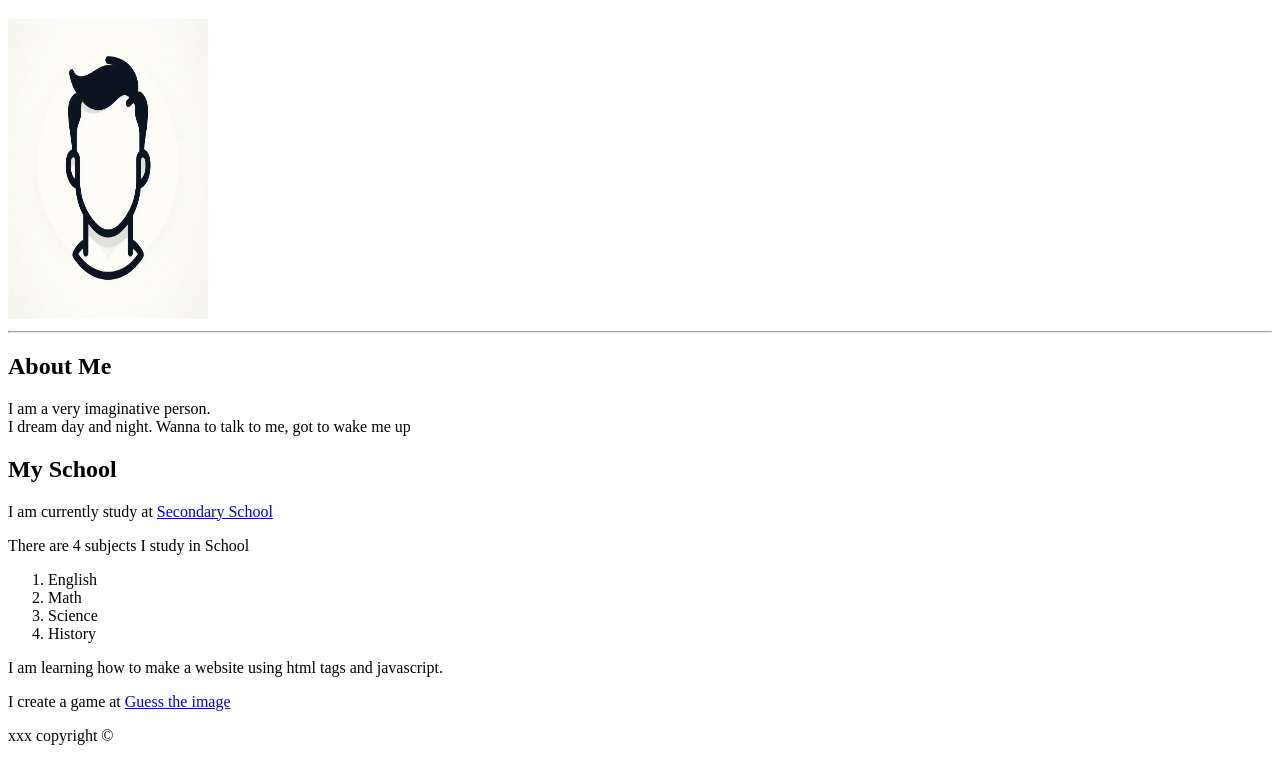
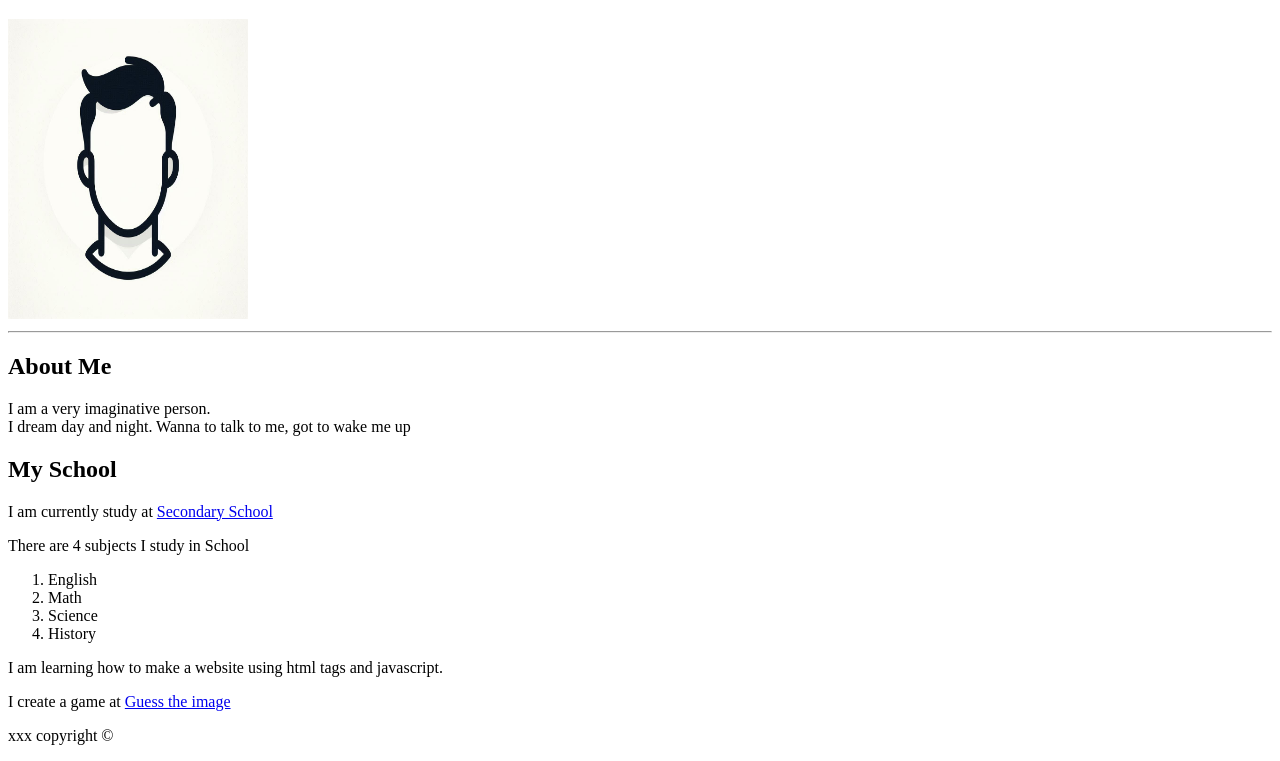
Before and after one commit to baijiahao2/baijiahao2.github.io, a plain HTML site: page index.html in a window 1280 px wide. Shown: the part 61-822 px from the top of the page. Drawn offline with Linux system fonts and the light colour scheme.

Commit message:
Update index.html

```diff
--- a/index.html
+++ b/index.html
@@ -7,7 +7,7 @@
 </head>
 <body>
 <h1>Welcome to XXX Website</h1>
-<img src="/images/Profile.jpeg" width="200" height="300" alt="my photo" />
+<img src="/images/Profile.jpeg" width="240" height="300" alt="my photo" />
 <hr>
 <h2>About Me</h2>
 <p>I am a very imaginative person. <br>
```
